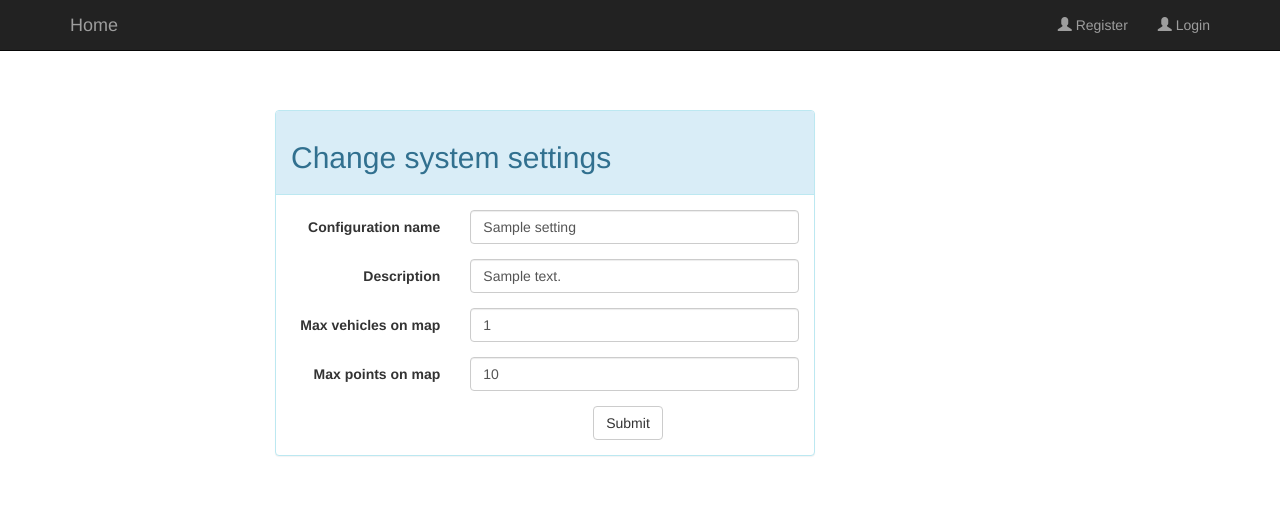
After one commit to eppel81/vehicles, a Flask app: page /change_settings in a window 1280 px wide. The commit adds this page. Shown: the top 515 px of the page. Run offline with Flask 2, Linux system fonts and the light colour scheme; tables that the repository leaves empty hold one stand-in row (values such as "Sample post"); some libraries are stand-ins or nearby versions.

Commit message:
сделал форму для редактирования настроек системы

```diff
--- a/my_app/location/views.py
+++ b/my_app/location/views.py
@@ -3,7 +3,7 @@
 from my_app.location.models import Users, Objects, Providers, Settings, Location, Object2user
 from datetime import datetime, timedelta
 
-from my_app.location.forms import RegistrationForm, LoginForm, ManageUser, ChangePass
+from my_app.location.forms import RegistrationForm, LoginForm, ManageUser, ChangePass, UpdateSettings
 from flask import g
 from flask.ext.login import current_user, login_user, logout_user, login_required
 from my_app import login_manager
@@ -97,31 +97,17 @@
 @login_required
 def index():
 
-    # here assoc object Object2user!
-    user_objects = [item.object for item in current_user.vehicles.all()]
+    # define amount of vehicles from DB table 'settings'
+    vehicles_amount = Settings.query.first().max_objects
 
     user_objects_full_attr = []
-    # for obj in user_objects:
-    #     res[obj.nid] = {
-    #         'id': obj.nid,
-    #         'name': obj.name
-    #     }
-    #
-    #     # last 24 hours
-    #     for loc in obj.locations.filter(Location.ts >= (datetime.utcnow()+timedelta(days=-1))):
-    #     # for loc in obj.locations.all():
-    #         res[obj.nid][loc.nid] = {
-    #             'id': loc.nid,
-    #             'ts': str(loc.ts),
-    #             'latitude': str(loc.latitude),
-    #             'longitude': str(loc.longitude)
-    #         }
 
     # find vehicles, which have locations coords for last 24 hours
     user_objects = Objects.query.join(Location, Objects.nid == Location.object_id)\
         .filter(Location.ts >= (datetime.utcnow()+timedelta(days=-1)))\
         .join(Object2user, Objects.nid == Object2user.object_id)\
-        .join(Users, Object2user.user_id == Users.nid).filter(Users.nid == current_user.nid).limit(10).all()
+        .join(Users, Object2user.user_id == Users.nid).filter(Users.nid == current_user.nid)\
+        .order_by('nid').limit(vehicles_amount).all()
 
     for obj in user_objects:
         # from Object2user
@@ -233,11 +219,22 @@
     """
     Return vehicles locations
     """
+
+    # define amount of points from DB table 'settings'
+    points_amount = Settings.query.first().max_points
+
     user_vehicles = [item.object for item in current_user.vehicles.filter(Object2user.visible == True).all()]
+
+    user_vehicles = [item.object for item in current_user.vehicles.filter(Object2user.visible == True)
+        .join(Objects, Object2user.object_id == Objects.nid).join(Location, Objects.nid == Location.object_id)\
+        .filter(Location.ts >= (datetime.utcnow()+timedelta(days=-1))).order_by('object_id').all()]
+
     vehicles = []
     for item in user_vehicles:
         veh_locations = [dict(ts=str(loc.ts), latitude=str(loc.latitude),
-                              longitude=str(loc.longitude), other=loc.other) for loc in item.locations]
+                              longitude=str(loc.longitude), other=loc.other)
+                         for loc in item.locations.filter(Location.ts >= (datetime.utcnow()+timedelta(days=-1)))
+                             .order_by('ts').limit(points_amount).all()]
         vehicles.append({
             'id': item.nid,
             'name': item.name,
@@ -260,7 +257,7 @@
 @login_required
 def change_password():
     """
-    Change password view
+    Change user's password view
     """
     form = ChangePass(request.form)
     if request.method == 'POST' and form.validate():
@@ -270,5 +267,34 @@
             current_user.change_password(new_password)
             db.session.add(current_user)
             db.session.commit()
+            flash('Your password successfully changed', 'success')
             return redirect(url_for('index'))
     return render_template('change_pass.html', form=form)
+
+
+@app.route('/change_settings', methods=['GET', 'POST'])
+def change_settings():
+    """
+    Change system settings
+    """
+    set_obj = Settings.query.first()
+
+    form = UpdateSettings(request.form)
+
+    form.name.data = str(set_obj.name)
+    form.description.data = str(set_obj.description)
+    form.max_objects.data = str(set_obj.max_objects)
+    form.max_points.data = str(set_obj.max_points)
+
+    if request.method == 'POST' and form.validate():
+        set_obj.name = request.form.get('name')
+        set_obj.description = request.form.get('description')
+        set_obj.max_objects = request.form.get('max_objects')
+        set_obj.max_points = request.form.get('max_points')
+
+        db.session.add(set_obj)
+        db.session.commit()
+        flash('Settings successfully changed', 'success')
+        return redirect('change_settings')
+
+    return render_template('change_settings.html', form=form)
--- a/my_app/templates/base.html
+++ b/my_app/templates/base.html
@@ -25,7 +25,7 @@
                     {% if current_user.admin %}
                         <li><a href="{{ url_for('change_password') }}">Change my password</a></li>
                         <li><a href="{{ url_for('manage_user') }}">Manage users</a></li>
-                        <li><a href="#">Manage system</a></li>
+                        <li><a href="{{ url_for('change_settings') }}">Manage system</a></li>
                     {% endif %}
                     <li><a href="{{ url_for('logout') }}"><span class="glyphicon glyphicon-user"></span> Logout</a></li>
                 {% endif %}
--- /dev/null
+++ b/my_app/templates/change_settings.html
@@ -0,0 +1,40 @@
+{% extends 'base.html' %}
+{% block container %}
+    <div class="top-pad">
+        <div class="row">
+            <div class="col-xs-offset-2 col-xs-6">
+                <div class="panel panel-info">
+                    <div class="panel-heading"><H2>Change system settings</H2></div>
+                    <div class="panel-body">
+                        <form method="POST" action="{{ url_for('change_settings') }}" class="form-horizontal" role="form">
+                            {{ form.csrf_token }}
+                            <div class="form-group">
+                                <label class="control-label col-xs-4" >{{ form.name.label }}</label>
+                                <div class="col-xs-8">{{ form.name(class="form-control") }}</div>
+                            </div>
+                            <div class="form-group">
+                                <label class="control-label col-xs-4" >{{ form.description.label }}</label>
+                                <div class="col-xs-8">
+                                    {{ form.description(class="form-control") }}
+                                </div>
+                            </div>
+                            <div class="form-group">
+                                <label class="control-label col-xs-4" >{{ form.max_objects.label }}</label>
+                                <div class="col-xs-8">{{ form.max_objects(class="form-control") }}</div>
+                            </div>
+                            <div class="form-group">
+                                <label class="control-label col-xs-4" >{{ form.max_points.label }}</label>
+                                <div class="col-xs-8">{{ form.max_points(class="form-control") }}</div>
+                            </div>
+                            <div class="col-xs-offset-4 col-xs-8">
+                                <div class="col-xs-offset-4 col-xs-8">
+                                    <button type="submit" class="btn btn-default">Submit</button>
+                                </div>
+                            </div>
+                        </form>
+                    </div>
+                </div>
+            </div>
+        </div>
+    </div>
+{% endblock %}
```
Also changed, not shown: my_app/templates/test.html (deleted, +0 -65 lines).
